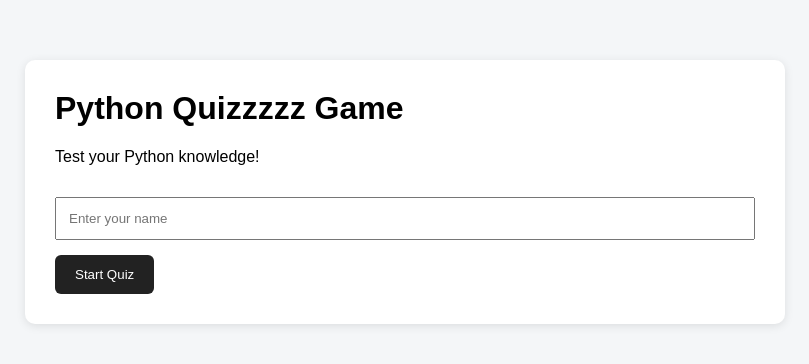
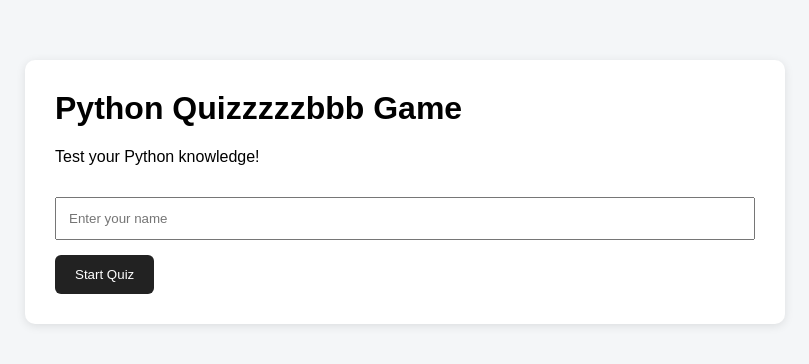
Before and after one commit to AmardeepSingh-06/Python-Quiz, a plain HTML site: page frontend/index.html in a window 1280 px wide. Shown: the whole page, without its empty margins (235-1044 px from the left). Drawn offline with Linux system fonts and the light colour scheme.

Commit message:
Update quiz title in index.html

```diff
--- a/frontend/index.html
+++ b/frontend/index.html
@@ -8,7 +8,7 @@
 </head>
 <body>
   <div class="container">
-    <h1>Python Quizzzzz Game</h1>
+    <h1>Python Quizzzzzbbb Game</h1>
     <p>Test your Python knowledge!</p>
     <form id="startForm">
       <input id="playerName" type="text" placeholder="Enter your name" required maxlength="50">
```
